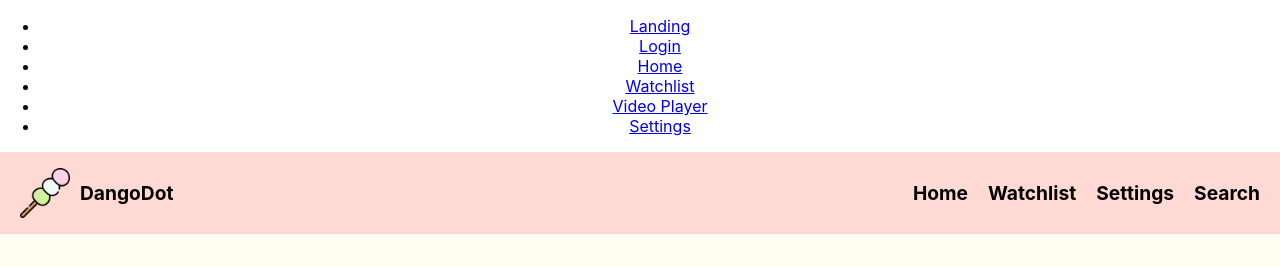
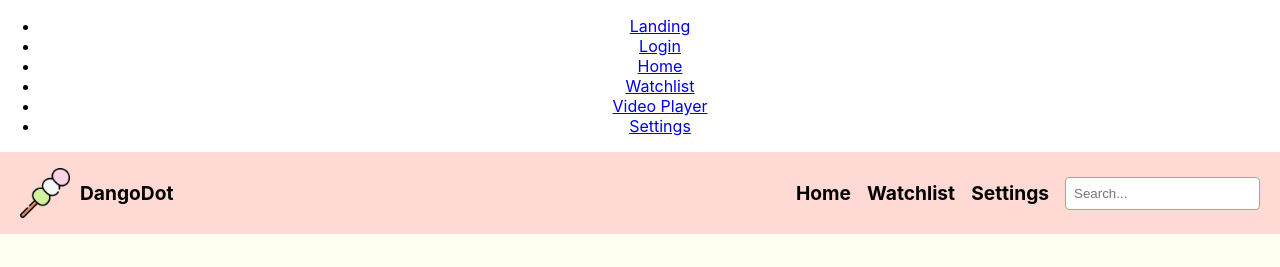
Before and after one commit to TiaRex/DangoDot, a React (Create React App) app: page /Home in a window 1280 px wide. Shown: the top 267 px of the page. Built offline with nearby package versions, Linux system fonts and the light colour scheme.

Commit message:
added search bar

```diff
--- a/src/pages/Home.js
+++ b/src/pages/Home.js
@@ -53,7 +53,9 @@ const Home = () => {
               <li>Home</li>
               <li>Watchlist</li>
               <li>Settings</li>
-              <li>Search</li>
+              <li>
+                <input type="text" placeholder="Search..." className="search-bar"/>
+              </li>
             </ul>
           </nav>
         </header>
--- a/src/styles/Home.css
+++ b/src/styles/Home.css
@@ -32,7 +32,8 @@ text-align: center;
   .HomeNav-ul {
     list-style-type: none;
     display: flex;
-    gap: 20px;
+    gap: 1rem;
+    align-items: center;
     margin: 0;
     padding: 0;
   }
@@ -41,6 +42,12 @@ text-align: center;
     cursor: pointer;
     font-size: 1.2em;
     font-weight: bold;
+  }
+
+  .search-bar {
+    padding: 0.5rem;
+    border: 1px solid #95b47e;
+    border-radius: 4px;
   }
 
   main {
```
